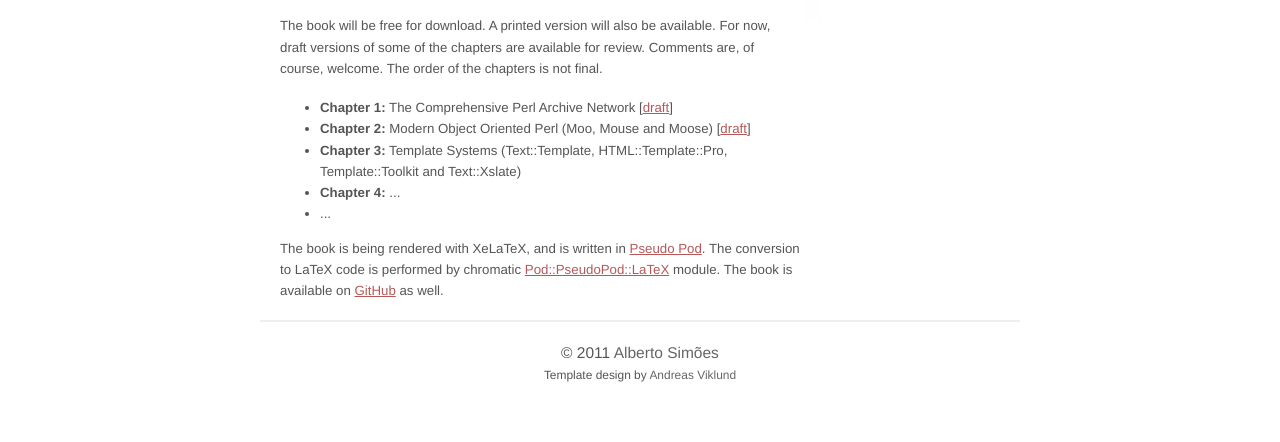
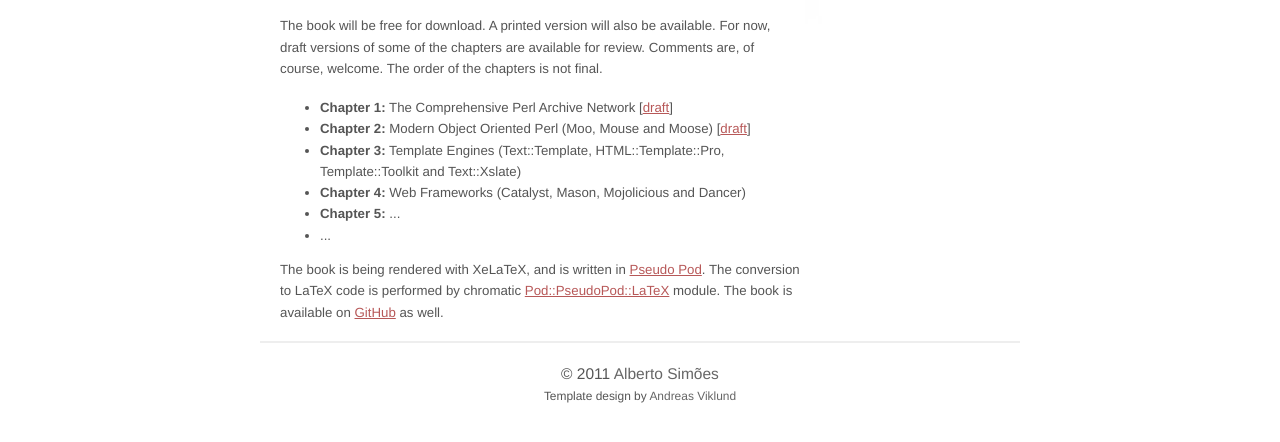
Before and after one commit to ambs/Books, a plain HTML site: page index.html in a window 1280 px wide. Shown: the part 344-786 px from the top of the page. Drawn offline with Linux system fonts and the light colour scheme.

Commit message:
Some more info about chapter 4

```diff
--- a/index.html
+++ b/index.html
@@ -40,9 +40,10 @@
       <li><b>Chapter 2:</b> Modern Object Oriented Perl (Moo, Mouse
       and Moose)  [<a
       href="http://camelo.perl-hackers.net/~ambs/cpan-chapter2.pdf">draft</a>]</li>
-      <li><b>Chapter 3:</b> Template Systems (Text::Template,
+      <li><b>Chapter 3:</b> Template Engines (Text::Template,
       HTML::Template::Pro, Template::Toolkit and Text::Xslate)</li>
-      <li><b>Chapter 4:</b> ...</li>
+      <li><b>Chapter 4:</b> Web Frameworks (Catalyst, Mason, Mojolicious and Dancer)</li>
+      <li><b>Chapter 5:</b> ...</li>
       <li>...</li>
     </ul>
 
```
